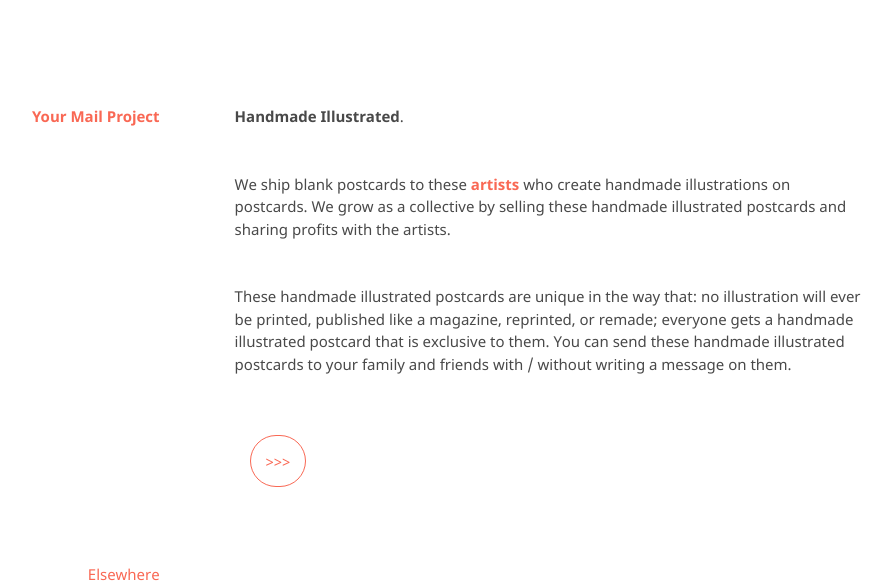
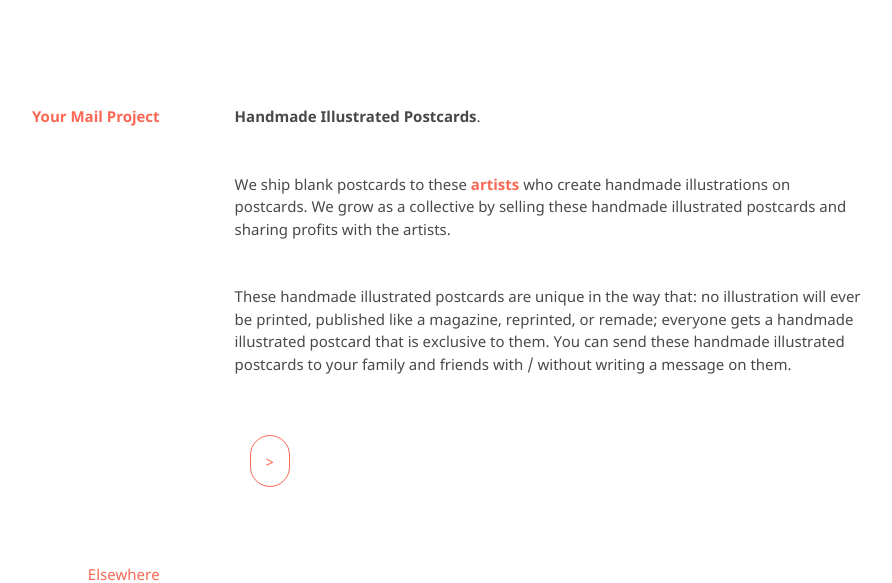
Before and after one commit to kvshvlin/yourmailproject, a Jekyll site: the page built from 2.md, in a window 1280 px wide. Shown: the part 120-703 px from the top of the page, without its empty margins (193-1085 px from the left). Built offline with Jekyll 4.4.1, drawn with Linux system fonts in a browser that asks for light colours; our own code applies the rules of GitHub Pages for plain Markdown files.

Commit message:
Update 2.md

```diff
--- a/2.md
+++ b/2.md
@@ -1,4 +1,4 @@
-**Handmade Illustrated**.
+**Handmade Illustrated Postcards**.
 
 We ship blank postcards to these **<a href="https://kvshvl.in/yourmailproject/4.html">artists</a>** who create handmade illustrations on postcards. We grow as a collective by selling these handmade illustrated postcards and sharing profits with the artists.
 
@@ -7,7 +7,7 @@
 <div class="roadmap-spacer-1"></div>
 
 <p>
-<a class="btn" href="https://kvshvl.in/yourmailproject/3.html">>>></a><br>
+<a class="btn" href="https://kvshvl.in/yourmailproject/3.html">></a><br>
 </p>
 
 <div class="roadmap-spacer-2"></div>
```
